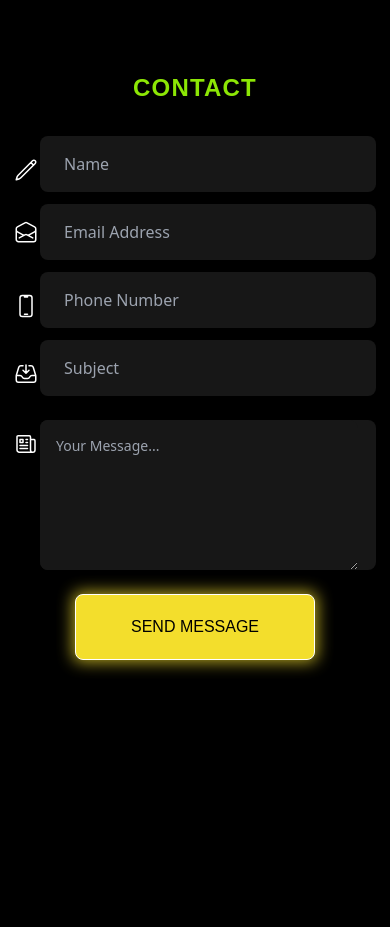
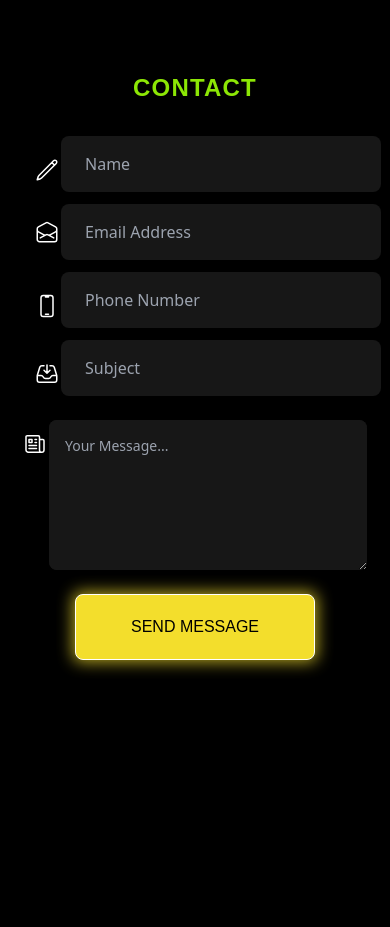
Before and after one commit to amansk2050/FixerJi, a Next.js app: page / in a window 390 px wide. Shown: the part 3880-4807 px from the top of the page. Built offline with nearby package versions, Linux system fonts and the light colour scheme.

Commit message:
fixed the form textarea width

```diff
--- a/components/Contact.js
+++ b/components/Contact.js
@@ -35,7 +35,7 @@ const Contact = () => {
       </div>
       <div className="flex justify-center items-center text-[#ffffff] lg:py-6 rounded-lg">
         <form ref={form} onSubmit={sendEmail}>
-          <div className="flex md:flex-row sm:flex-col items-center md:justify-between  md:w-full ">
+          <div className="flex md:flex-row sm:flex-col items-center md:justify-between mx-auto sm:w-80 md:w-full ">
             {/* here */}
             <div className="flex items-center w-full ">
               <label className="sm:mr-[2px] md:mx-2" htmlFor="name">
@@ -98,7 +98,7 @@ const Contact = () => {
               </div>
             </div>
           </div>
-          <div className="flex md:flex-row  sm:flex-col items-center md:justify-between mt-3  md:w-full">
+          <div className="flex md:flex-row  sm:flex-col items-center md:justify-between mt-3 mx-auto sm:w-80   md:w-full">
             <div className="flex items-center w-full">
               <label className="sm:mr-[2px] md:mx-2" htmlFor="phone">
                 <svg
```
